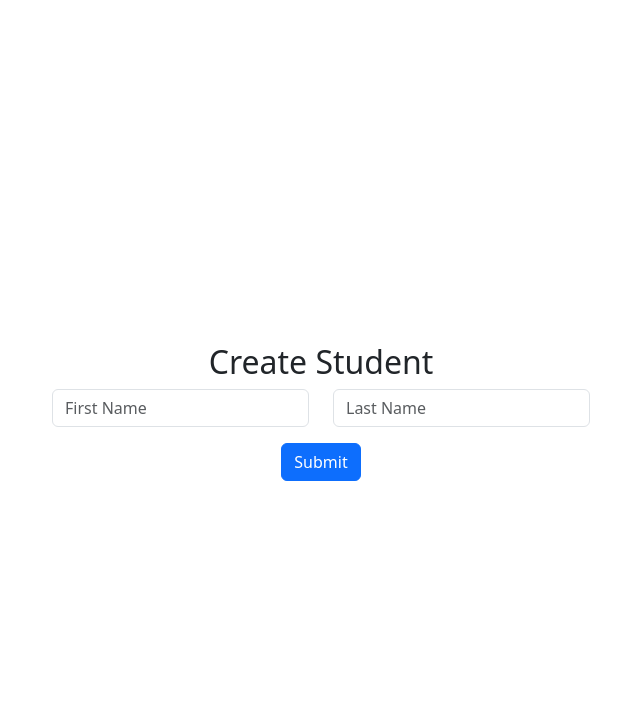
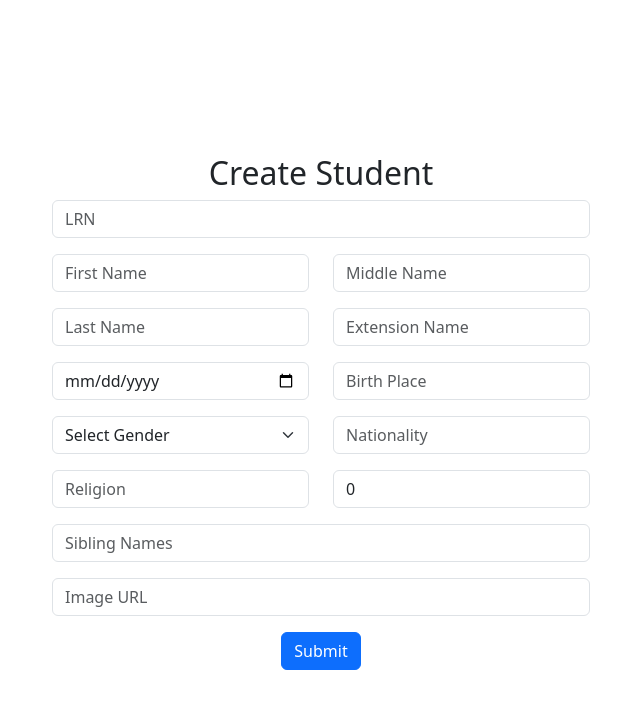
Before and after one commit to jasoncalalang/cspb-registrar-ui, a React (Vite) app: page /students/new in a window 1280 px wide. Shown: the top 708 px of the page, without its empty margins (319-959 px from the left). Built offline with nearby package versions, Linux system fonts and the light colour scheme; no server answers.

Commit message:
update student form

```diff
--- a/src/components/StudentForm.jsx
+++ b/src/components/StudentForm.jsx
@@ -43,6 +43,17 @@ function StudentForm() {
   return (
     <form onSubmit={handleSubmit} className="mb-4">
       <h2>Create Student</h2>
+
+      <div className="mb-3">
+        <input
+          name="lrn"
+          className="form-control"
+          placeholder="LRN"
+          value={student.lrn}
+          onChange={handleChange}
+        />
+      </div>
+
       <div className="row mb-3">
         <div className="col">
           <input
@@ -56,6 +67,18 @@ function StudentForm() {
         </div>
         <div className="col">
           <input
+            name="middleName"
+            className="form-control"
+            placeholder="Middle Name"
+            value={student.middleName}
+            onChange={handleChange}
+          />
+        </div>
+      </div>
+
+      <div className="row mb-3">
+        <div className="col">
+          <input
             name="lastName"
             className="form-control"
             placeholder="Last Name"
@@ -64,7 +87,105 @@ function StudentForm() {
             required
           />
         </div>
+        <div className="col">
+          <input
+            name="extensionName"
+            className="form-control"
+            placeholder="Extension Name"
+            value={student.extensionName}
+            onChange={handleChange}
+          />
+        </div>
       </div>
+
+      <div className="row mb-3">
+        <div className="col">
+          <input
+            type="date"
+            name="birthDate"
+            className="form-control"
+            placeholder="Birth Date"
+            value={student.birthDate}
+            onChange={handleChange}
+          />
+        </div>
+        <div className="col">
+          <input
+            name="birthPlace"
+            className="form-control"
+            placeholder="Birth Place"
+            value={student.birthPlace}
+            onChange={handleChange}
+          />
+        </div>
+      </div>
+
+      <div className="row mb-3">
+        <div className="col">
+          <select
+            name="gender"
+            className="form-select"
+            value={student.gender}
+            onChange={handleChange}
+          >
+            <option value="">Select Gender</option>
+            <option value="M">Male</option>
+            <option value="F">Female</option>
+          </select>
+        </div>
+        <div className="col">
+          <input
+            name="nationality"
+            className="form-control"
+            placeholder="Nationality"
+            value={student.nationality}
+            onChange={handleChange}
+          />
+        </div>
+      </div>
+
+      <div className="row mb-3">
+        <div className="col">
+          <input
+            name="religion"
+            className="form-control"
+            placeholder="Religion"
+            value={student.religion}
+            onChange={handleChange}
+          />
+        </div>
+        <div className="col">
+          <input
+            type="number"
+            name="numSiblings"
+            className="form-control"
+            placeholder="Number of Siblings"
+            value={student.numSiblings}
+            onChange={handleChange}
+          />
+        </div>
+      </div>
+
+      <div className="mb-3">
+        <input
+          name="siblingNames"
+          className="form-control"
+          placeholder="Sibling Names"
+          value={student.siblingNames}
+          onChange={handleChange}
+        />
+      </div>
+
+      <div className="mb-3">
+        <input
+          name="imgPath"
+          className="form-control"
+          placeholder="Image URL"
+          value={student.imgPath}
+          onChange={handleChange}
+        />
+      </div>
+
       <button type="submit" className="btn btn-primary">Submit</button>
       {status && <span className="ms-2">{status}</span>}
     </form>
```
Also changed, not shown: 1 other file (tests, documents, lock files or other folders).
